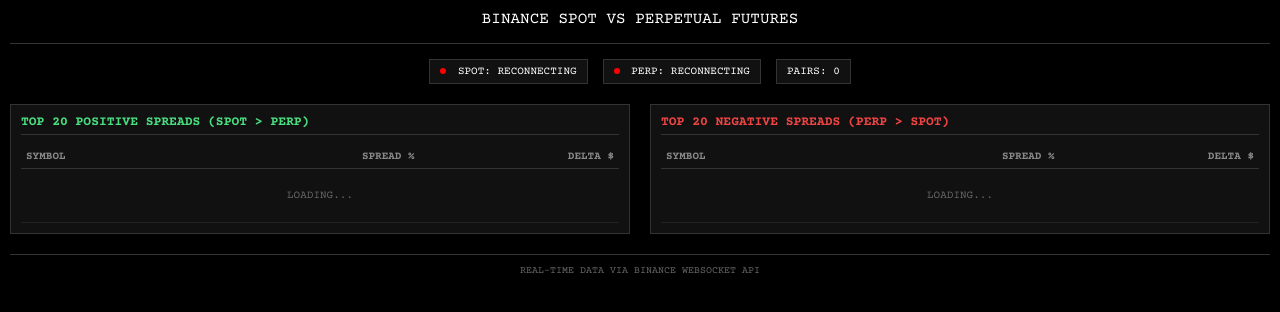
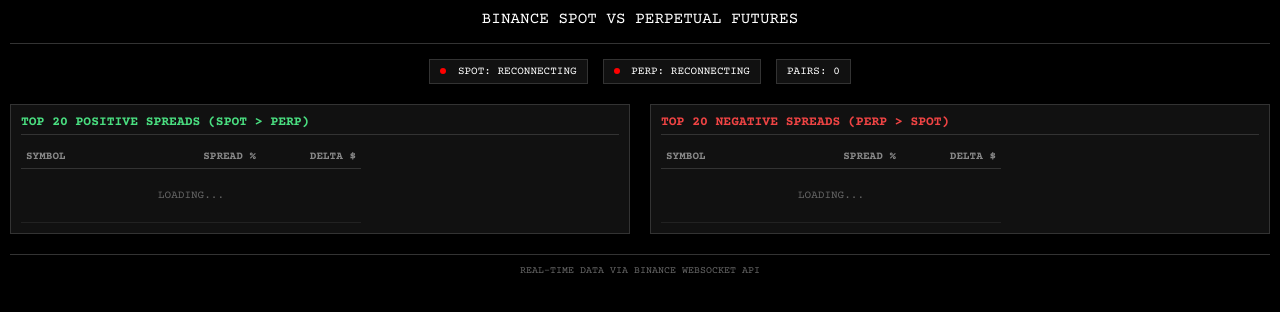
Before and after one commit to nutttylg/perpspot, a website: page index.html in a window 1280 px wide. Drawn offline with nearby package versions, Linux system fonts and the light colour scheme.

Commit message:
Fix table column widths - set fixed widths instead of dynamic

```diff
--- a/index.html
+++ b/index.html
@@ -107,8 +107,8 @@
         }
 
         table {
-            width: 100%;
             border-collapse: collapse;
+            table-layout: fixed;
         }
 
         thead th {
@@ -118,6 +118,18 @@
             border-bottom: 1px solid #333;
             font-size: 11px;
             color: #888;
+        }
+
+        thead th:nth-child(1) {
+            width: 150px;
+        }
+
+        thead th:nth-child(2) {
+            width: 90px;
+        }
+
+        thead th:nth-child(3) {
+            width: 100px;
         }
 
         tbody tr {
```
